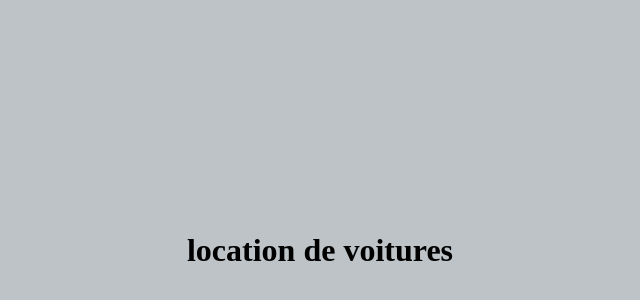
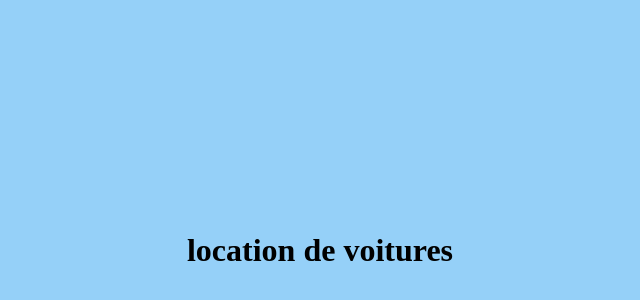
Before and after one commit to amineelbahri/maracana, a plain HTML site: page index.html in a window 1280 px wide. Shown: the part 42-342 px from the top of the page, without its empty margins (320-960 px from the left). Drawn offline with Linux system fonts and the light colour scheme.

Commit message:
modification de la couleur du fond

```diff
--- a/index.html
+++ b/index.html
@@ -6,7 +6,7 @@
     <meta name="viewport" content="width=device-width, initial-scale=1.0">
     <title>Document</title>
 </head>
-<body style="background-color:#bdc3c7;">
+<body style="background-color:#95d0f8;">
     <h1 style="padding-top: 20% ; padding-bottom: 20% ; text-align: center;"> location de voitures </h1>
 </body>
 </html>
```
